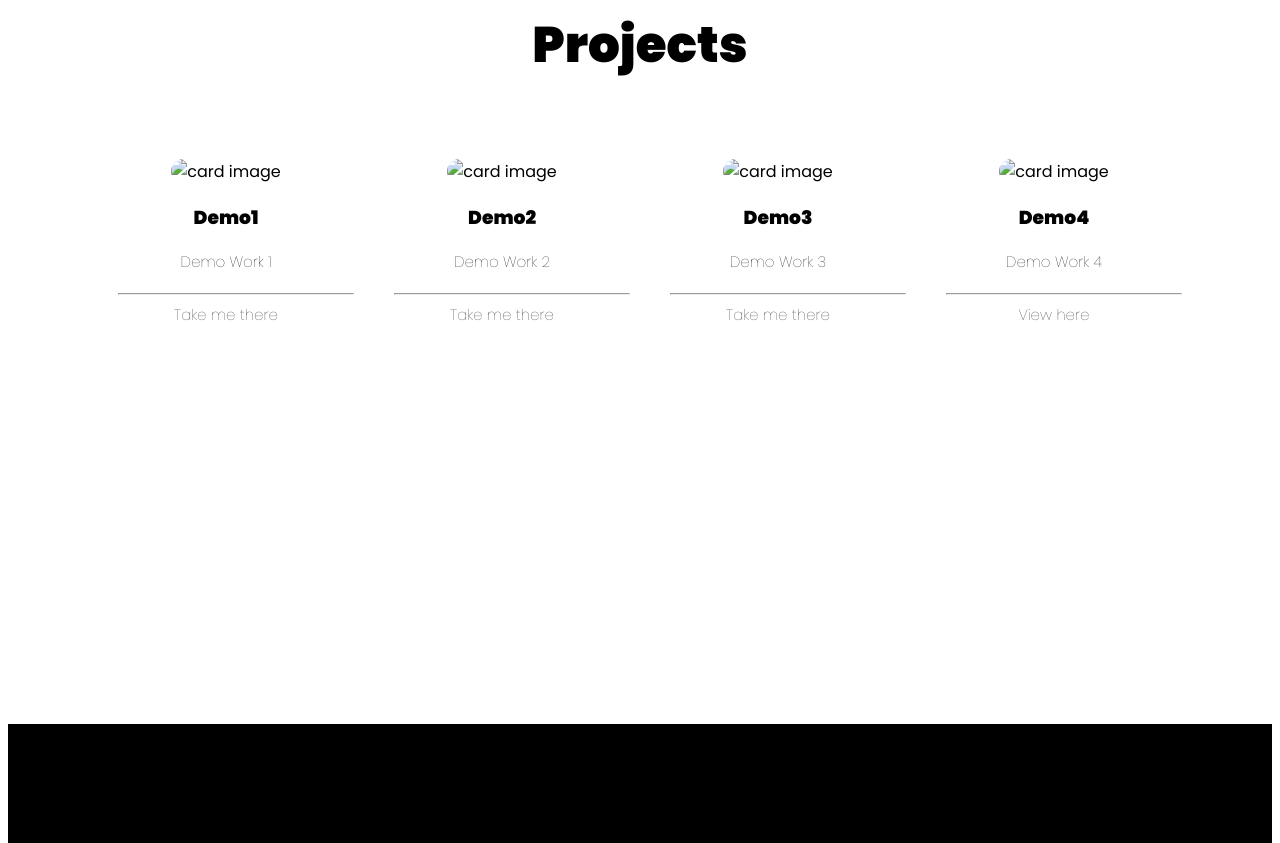
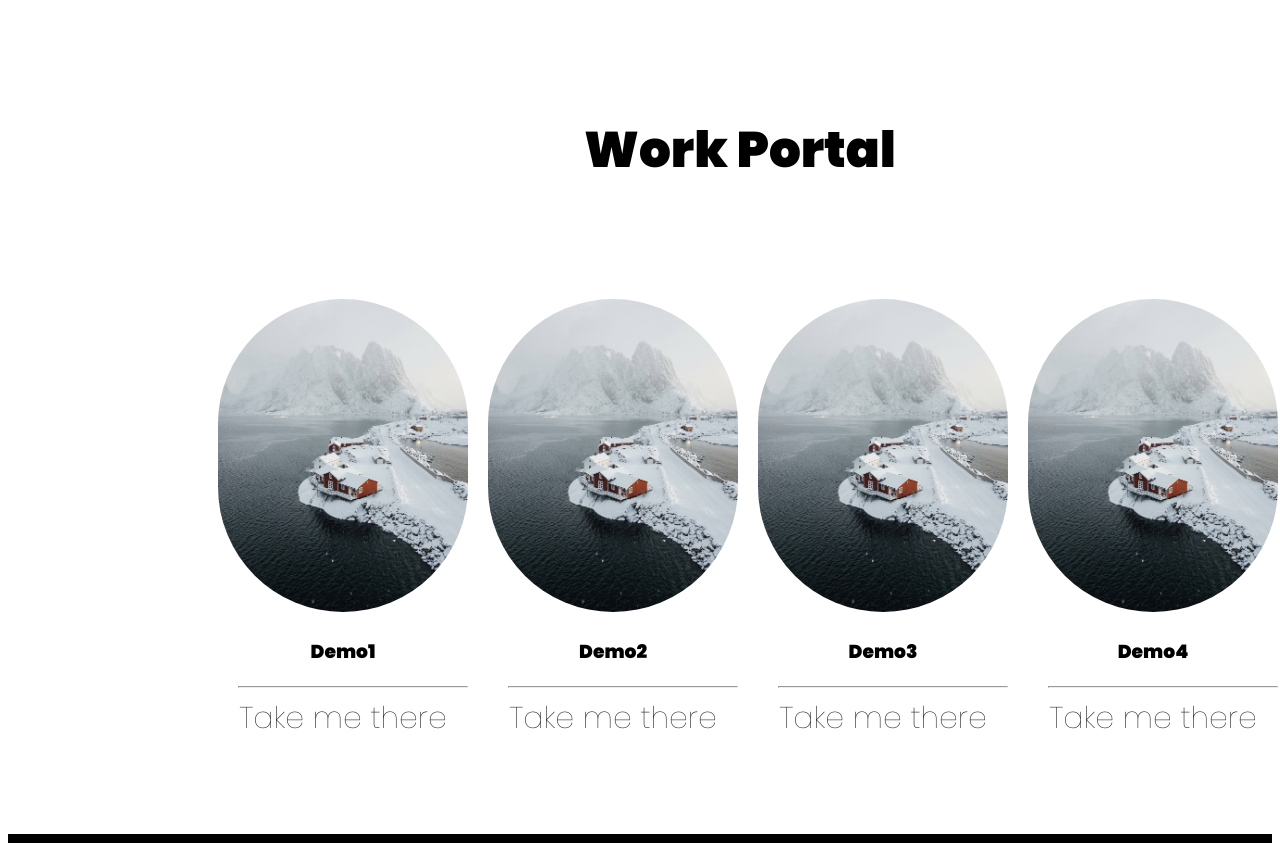
Before and after one commit to dzenbeater/Demo-Port, a plain HTML site: page index.html in a window 1280 px wide. Shown: the part 1424-2267 px from the top of the page. Drawn offline with Linux system fonts and the light colour scheme.

Commit message:
images alt

```diff
--- a/index.html
+++ b/index.html
@@ -45,43 +45,44 @@
 
         <section class="sub-section" id="bio">
             <div class="information">
-                <img src="src/LogoSample_ByTailorBrands(1).jpg" alt="my signia"/>
+                <h2>bio</h2>
                 <p>Hi! I am an undergrad. This is just the beginning. No prior experiences to brag about. Unraveling things as I go along.</p>
             </div>
             <div class="headshot-container">
-                <img class="headshot" src="src/5.jpg" alt="my headshot"/>
+                <div><img class="headshot" src="src/5.jpg" alt="my headshot"/></div>
+                <div><img class="signia" src="src/LogoSample_ByTailorBrands(1).jpg" alt="my signia"/></div>
             </div>
         </section>
         <section class="sub-section-alt" id="cards">
-            <h2>Projects</h2>
+            <h2>Work Portal</h2>
             <div class="card-container">
                 <div class="card">
-                    <img class="card-image" src="" alt="card image"/>
+                    <img class="card-image" src="src/demo.jpg" alt="card image"/>
                     <h3>Demo1</h3>
-                    <p class="sub-text">Demo Work 1</p>
+
                     <hr/>
                     <p class="sub-text"><a class="card-link" href="https://github.com/kishozen">Take me there</a></p>
                 </div>
                 <div class="card">
-                    <img class="card-image" src="" alt="card image"/>
+                    <img class="card-image" src="src/demo.jpg" alt="card image"/>
                     <h3>Demo2</h3>
-                    <p class="sub-text">Demo Work 2</p>
+
                     <hr/>
                     <p class="sub-text"><a class="card-link" href="https://github.com/kishozen">Take me there</a></p>
                 </div>
                 <div class="card">
-                    <img class="card-image" src="" alt="card image"/>
+                    <img class="card-image" src="src/demo.jpg" alt="card image"/>
                     <h3>Demo3</h3>
-                    <p class="sub-text">Demo Work 3</p>
+
                     <hr/>
                     <p class="sub-text"><a class="card-link" href="https://github.com/kishozen">Take me there</a></p>
                 </div>
                 <div class="card">
-                    <img class="card-image" src="" alt="card image"/>
+                    <img class="card-image" src="src/demo.jpg" alt="card image"/>
                     <h3>Demo4</h3>
-                    <p class="sub-text">Demo Work 4</p>
+
                     <hr/>
-                    <p class="sub-text"><a class="card-link" href="https://github.com/kishozen">View here</a></p>
+                    <p class="sub-text"><a class="card-link" href="https://github.com/kishozen">Take me there</a></p>
                 </div>
             </div>
         </section>
--- a/src/style.css
+++ b/src/style.css
@@ -64,12 +64,9 @@ p {
     font-size: 30px;
 }
 
-.sub-text {
-    font-size: 15px;
-    font-weight: 200;
-}
 
-.hero-area {
+
+.hero-area ,.headshot-container{
     display: flex;
     flex-direction: column;
     height: 100%;
@@ -106,7 +103,8 @@ p {
     display: flex;
     flex-direction: column;
     text-align: center;
-    padding: 80px;
+    padding-left: 200px;
+    margin-bottom: 50px;
 }
 
 
@@ -114,11 +112,17 @@ p {
     width: 300px;
     border-radius: 150px;
     float: right;
+
+}
+
+.signia {
+    padding-top: 20px;
 }
 
 .headshot-container {
     display: flex;
     align-items: center;
+    justify-content: space-around;
 
 }
 
@@ -131,6 +135,7 @@ p {
 
 
 .card-container {
+    margin-top: 35px;
     display: flex;
     justify-content: space-around;
 }
```
Also changed, not shown: src/demo.jpg (added), src/detefg1-b4da83de-3b6e-46ea-8a98-275a7ed7300e.jpg (added).
